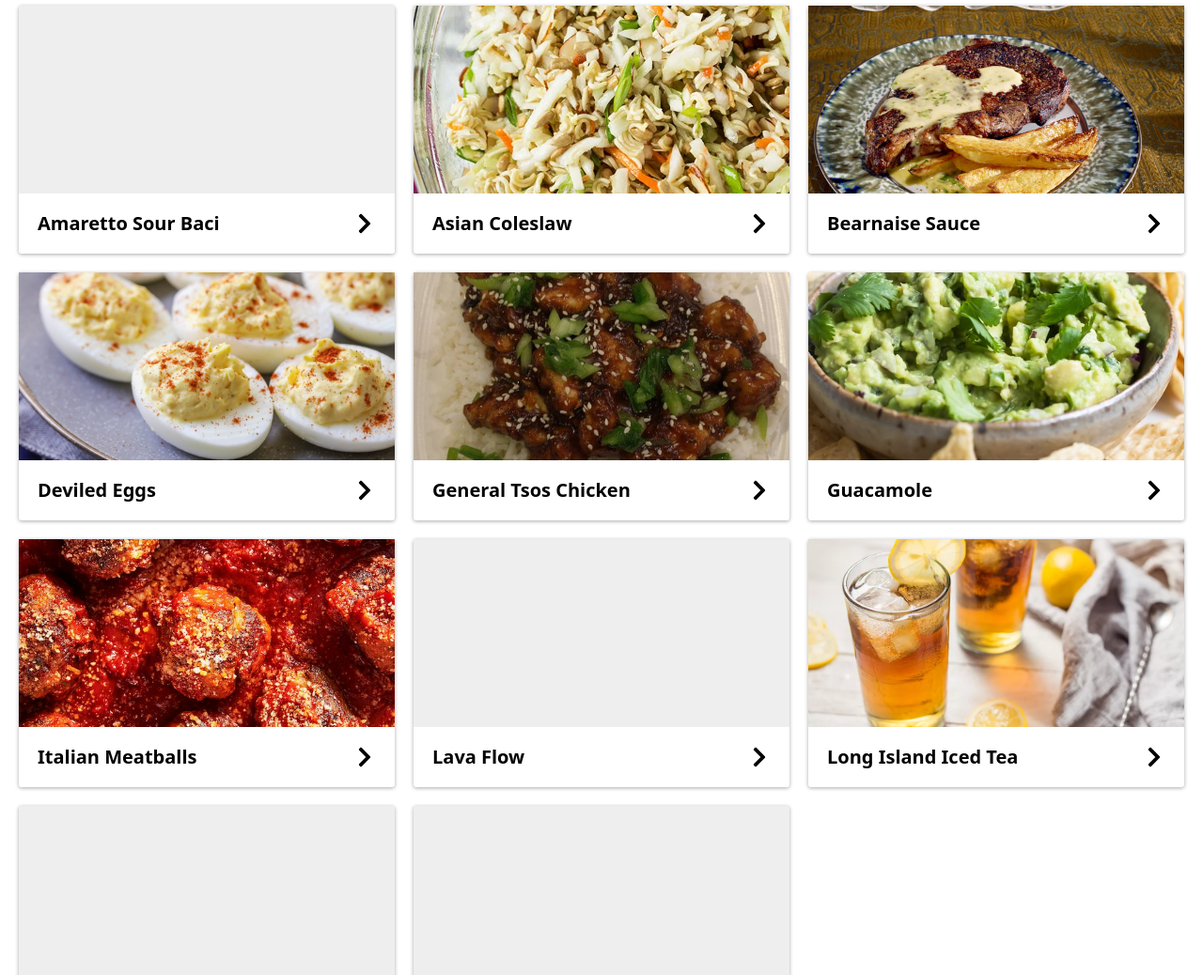
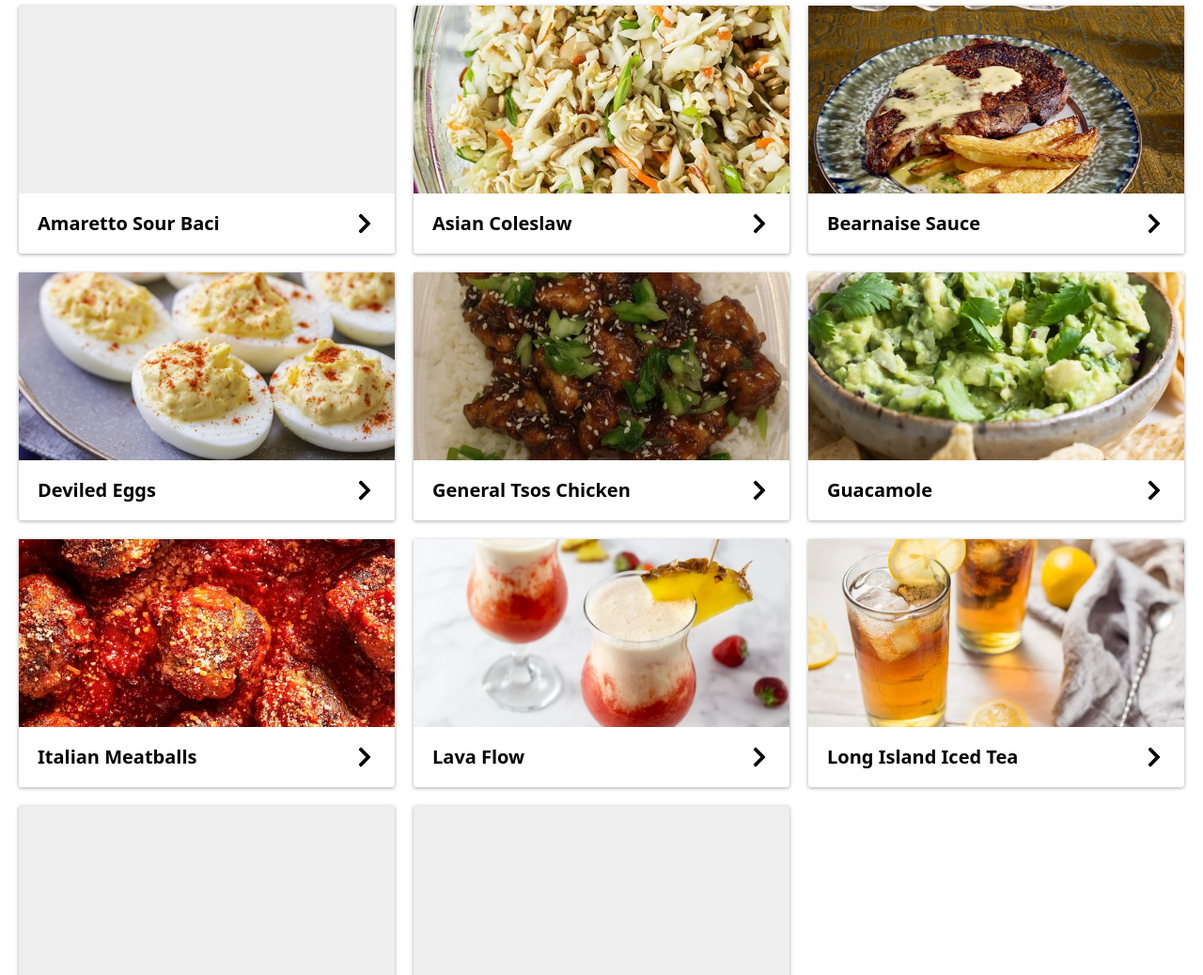
Before and after one commit to likens/recipes, a Gatsby site: page / in a window 1280 px wide. Shown: the part 62-1100 px from the top of the page at 94% size. Built offline with nearby package versions, Linux system fonts and the light colour scheme; Gatsby itself is replaced by a stand-in of ours.

Commit message:
Update Recipe “lava-flow”

```diff
--- a/src/pages/recipes/lava-flow.md
+++ b/src/pages/recipes/lava-flow.md
@@ -2,6 +2,7 @@
 templateKey: recipe
 name: Lava Flow
 date: 2020-06-28T00:41:43.792Z
+image: /img/lava-flow-recipe-hawaiian-tropical-drink-recipe-1532784-5-5b4aaf5fc9e77c0037eebb94.jpg
 ingredients:
   - name: light rum
     quantity: "1.25"
```
Also changed, not shown: static/img/lava-flow-recipe-hawaiian-tropical-drink-recipe-1532784-5-5b4aaf5fc9e77c0037eebb94.jpg (added).
